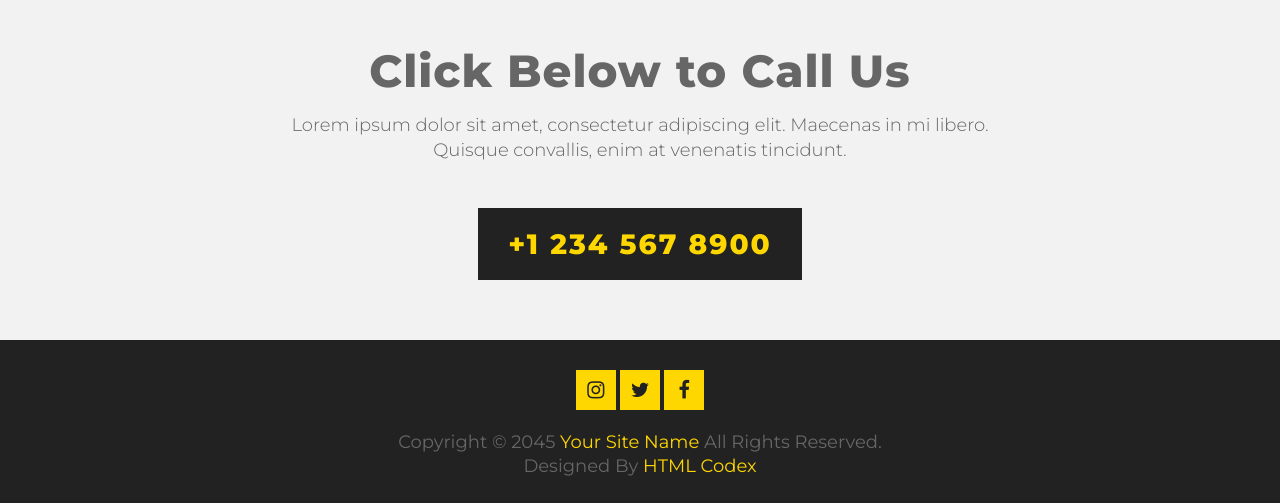
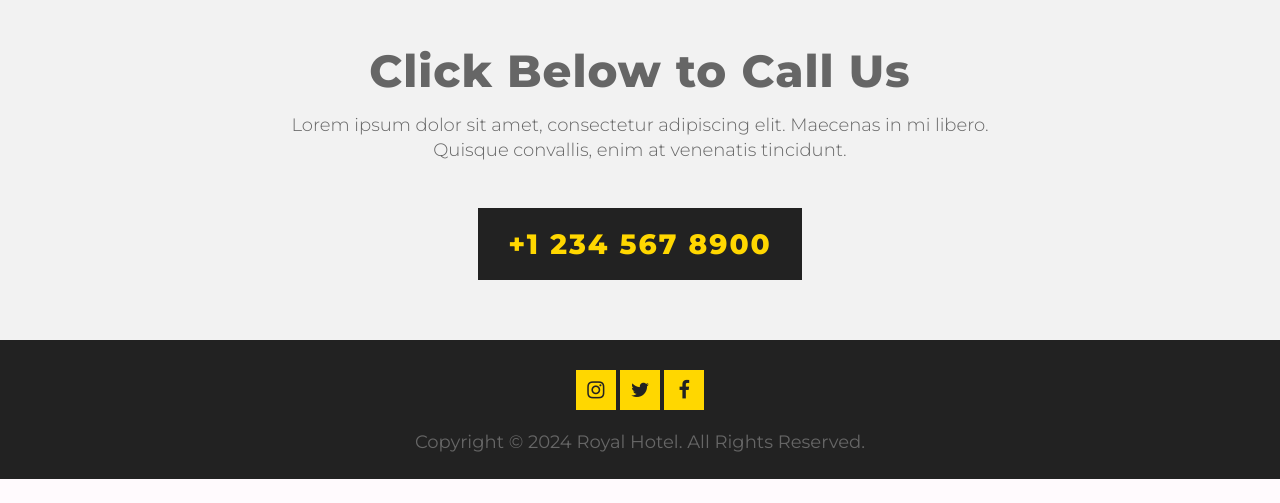
Before and after one commit to DeepeshSharma11/Hotel-website-template, a Flask app: page / in a window 1280 px wide. Shown: the part 4411-4914 px from the top of the page. After the commit the page ends 4890 px from the top, so only its background shows below. Run offline with Flask 3, Linux system fonts and the light colour scheme; some libraries are stand-ins or nearby versions.

Commit message:
fix index.html

```diff
--- a/templates/index.html
+++ b/templates/index.html
@@ -636,10 +636,7 @@
                         </div>
                     </div>
                     <div class="col-12">
-                        <p>Copyright &#169; 2045 <a href="">Your Site Name</a> All Rights Reserved.</p>
-
-						<!--/*** This template is free as long as you keep the footer author's credit link/attribution link/backlink. If you'd like to use the template without the footer author's credit link/attribution link/backlink, you can purchase the Credit Removal License from "https://www.technoviaxtech.site/credit-removal". Thank you for your support. ***/-->
-						<p>Designed By <a href="https://www.technoviaxtech.site">HTML Codex</a></p>
+                        <p>Copyright &#169; 2024 Royal Hotel. All Rights Reserved.</p>
                     </div>
                 </div>
             </div>
```
